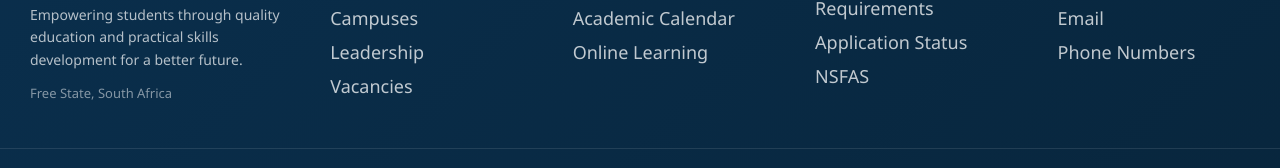
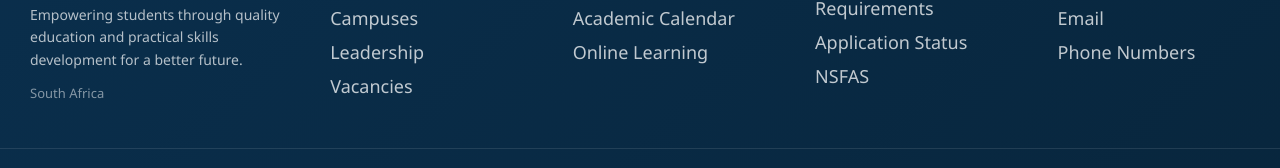
Before and after one commit to 1632Pelma/Maluti_TVET_Project, a React (Vite) app in the folder Maluti-Project/: page / in a window 1280 px wide. Shown: the part 4003-4171 px from the top of the page. Built offline with nearby package versions, Linux system fonts and the light colour scheme; no server answers.

Commit message:
removed location

```diff
--- a/Maluti-Project/src/Components/FooterLinks.jsx
+++ b/Maluti-Project/src/Components/FooterLinks.jsx
@@ -20,7 +20,7 @@ function FooterLinks() {
             </p>
 
             <span className="footer-location">
-              Free State, South Africa
+              South Africa
             </span>
           </div>
 
```
